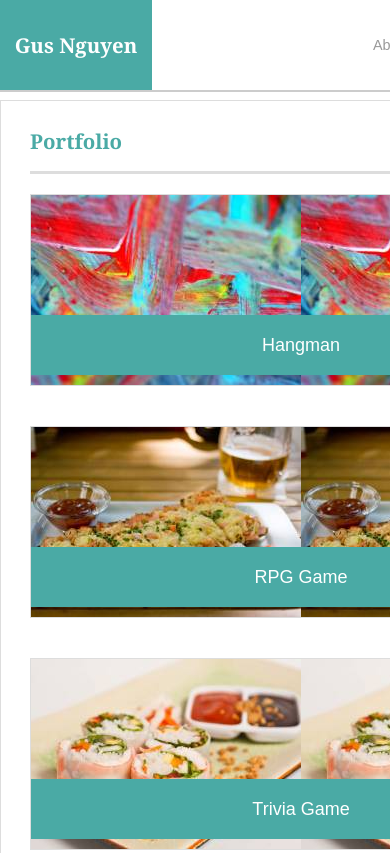
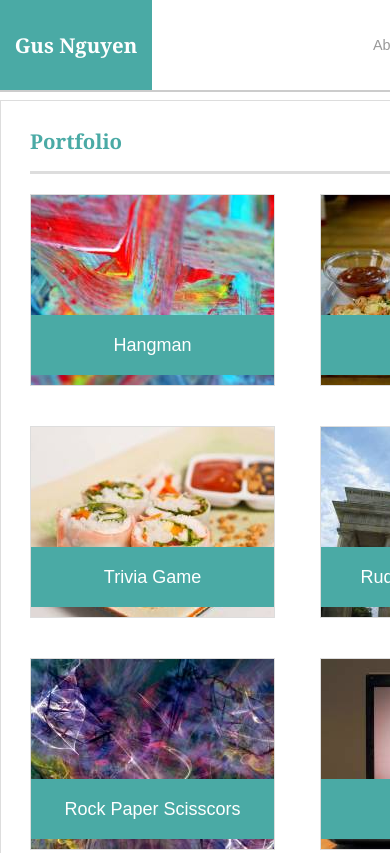
Before and after one commit to nguyenhachuy/Responsive-Portfolio, a plain HTML site: page portfolio.html in a window 390 px wide. Shown: the top 853 px of the page. Drawn offline with Linux system fonts and the light colour scheme.

Commit message:
Kinda done with 700

```diff
--- a/assets/css/style-index.css
+++ b/assets/css/style-index.css
@@ -163,11 +163,13 @@ body {
 	}
 }
 
+
 @media (max-width: 768px) {
 
 	#main-content, #sidebar {
 		box-sizing: border-box;
 	}
+
 	.wrapper {
 		width: 600px;
 		font-size: 12px;
--- a/assets/css/style-portfolio.css
+++ b/assets/css/style-portfolio.css
@@ -28,3 +28,10 @@
 		display: block;
 	}
 }
+
+@media (max-width: 768px) {
+	.portfolio-item {
+		width: 45%;
+		display: inline-block;
+	}
+}
--- a/portfolio.html
+++ b/portfolio.html
@@ -3,6 +3,7 @@
 	<head>
 		<title>Portoflio</title>
 		<meta charset="UTF-8">
+		<meta name="viewport" content="width=device-width, initial-scale=1">
 		<link href="./assets/css/reset.css" rel="stylesheet" type="text/css">
 		<link href="./assets/css/style-index.css" rel="stylesheet" type="text/css">
 		<link href="./assets/css/style-portfolio.css" rel="stylesheet" type="text/css">
```
Also changed, not shown: contact.html (+1 -0 lines).
